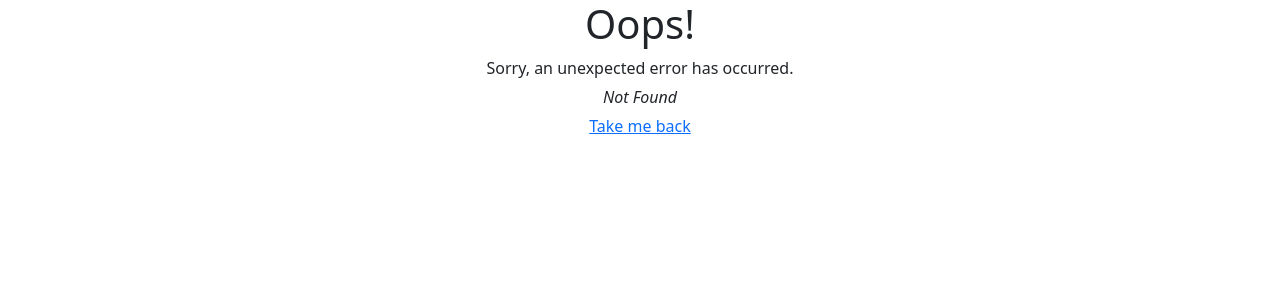
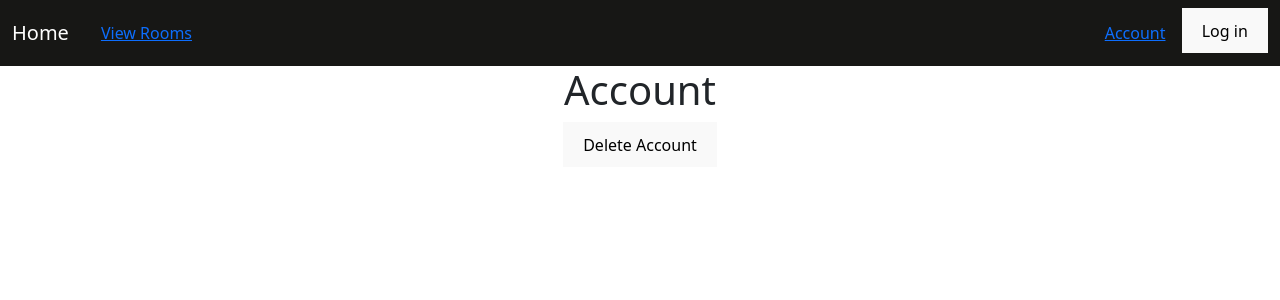
Before and after one commit to enjoSuru/Dorm_Designer, a React (Vite) app in the folder hosting/: page /account in a window 1280 px wide. Before the commit this address had no page. Shown: the top 300 px of the page. Built offline with nearby package versions, Linux system fonts and the light colour scheme; no server answers.

Commit message:
made account page and logout button if user is logged in

```diff
--- /dev/null
+++ b/hosting/src/Components/Account.jsx
@@ -0,0 +1,18 @@
+import React, { useState } from "react";
+import DeleteAccount from "./DeleteAccount";
+
+const Account = () => {
+  const [showDeleteAccount, setShowDeleteAccount] = useState(false);
+
+  return (
+    <div>
+      <h1>Account</h1>
+      <button onClick={() => setShowDeleteAccount(!showDeleteAccount)}>
+        Delete Account
+      </button>
+      {showDeleteAccount && <DeleteAccount />}
+    </div>
+  );
+};
+
+export default Account;
--- a/hosting/src/Components/Auth.jsx
+++ b/hosting/src/Components/Auth.jsx
@@ -100,7 +100,6 @@ export const Auth = () => {
         </button>
       </div>
       <br></br>
-      <button onClick={logOut}>Log Out</button>
       <div>
         <p className="auth-status">Signed in as: {user?.email || "No one"} </p>
       </div>
--- /dev/null
+++ b/hosting/src/Components/DeleteAccount.jsx
@@ -0,0 +1,51 @@
+import React, { useState } from "react";
+import { auth } from "../firebase-config.js";
+import { deleteUser } from "firebase/auth";
+
+const DeleteAccount = () => {
+  const [email, setEmail] = useState("");
+  const [password, setPassword] = useState("");
+
+  const deleteAccount = (e) => {
+    e.preventDefault();
+
+    const user = auth.currentUser;
+
+    if (user) {
+      deleteUser(user)
+        .then(() => {
+          console.log("Account Deleted");
+        })
+        .catch((err) => {
+          console.error(err);
+        });
+    } else {
+      console.log("No user signed in");
+    }
+  };
+
+  return (
+    <div className="delete-account-container">
+      <form onSubmit={deleteAccount}>
+        <h1>Delete Account</h1>
+        <input
+          type="email"
+          placeholder="Enter Your Email"
+          value={email}
+          onChange={(e) => setEmail(e.target.value)}
+        />
+        <input
+          type="password"
+          placeholder="Enter Your Password"
+          value={password}
+          onChange={(e) => setPassword(e.target.value)}
+        />
+        <button className="delete-button" type="submit">
+          Delete Account
+        </button>
+      </form>
+    </div>
+  );
+};
+
+export default DeleteAccount;
--- a/hosting/src/Components/navbar.jsx
+++ b/hosting/src/Components/navbar.jsx
@@ -1,21 +1,66 @@
-import {Link,Outlet} from 'react-router-dom';
-import LoginPopup from './loginPopup';
+import { Link, Outlet } from "react-router-dom";
+import LoginPopup from "./loginPopup";
+import React, { useEffect } from "react";
+import { onAuthStateChanged } from "firebase/auth";
+import { auth } from "../firebase-config.js";
 
+export default function NavBar() {
+  const [user, setUser] = React.useState(null);
 
-export default function NavBar(){
-return(
-  //Basic Navbar. Will need to add an icon later, make the login button switch to logout when signed in, and also
-  //make View Rooms invisible when not signed in.
+  useEffect(() => {
+    const unsubscribe = onAuthStateChanged(auth, (user) => {
+      if (user) {
+        setUser(user);
+      } else {
+        setUser(null);
+      }
+    });
+    return unsubscribe;
+  }, []);
+
+  return (
+    //Basic Navbar. Will need to add an icon later, make the login button switch to logout when signed in, and also
+    //make View Rooms invisible when not signed in.
     <>
-      <nav className="navbar navbar-expand-lg navbar-dark" style={{background:"rgb(23,23,21)"}}>
+      <nav
+        className="navbar navbar-expand-lg navbar-dark"
+        style={{ background: "rgb(23,23,21)" }}
+      >
         <div className="container-fluid">
-          <Link to="/" className="navbar-brand">Home</Link>
-          <Link to="/rooms" className="nav-item me-auto" style={{paddingLeft:"1rem",paddingRight:"1rem"}}>View Rooms</Link>
-          <Link to="/account" className="nav-item" style={{paddingLeft:"1rem",paddingRight:"1rem"}}>Account</Link>
-          <LoginPopup />
+          <Link to="/" className="navbar-brand">
+            Home
+          </Link>
+          <Link
+            to="/rooms"
+            className="nav-item me-auto"
+            style={{ paddingLeft: "1rem", paddingRight: "1rem" }}
+          >
+            View Rooms
+          </Link>
+          <Link
+            to="/account"
+            className="nav-item"
+            style={{ paddingLeft: "1rem", paddingRight: "1rem" }}
+          >
+            Account
+          </Link>
+          {user ? (
+            <button>
+              <Link
+                to="/"
+                onClick={() => {
+                  auth.signOut();
+                }}
+              >
+                Log Out
+              </Link>
+            </button>
+          ) : (
+            <LoginPopup />
+          )}
         </div>
       </nav>
-      <Outlet/>
+      <Outlet />
     </>
-);
+  );
 }
```
Also changed, not shown: hosting/src/main.jsx (+29 -24 lines).
